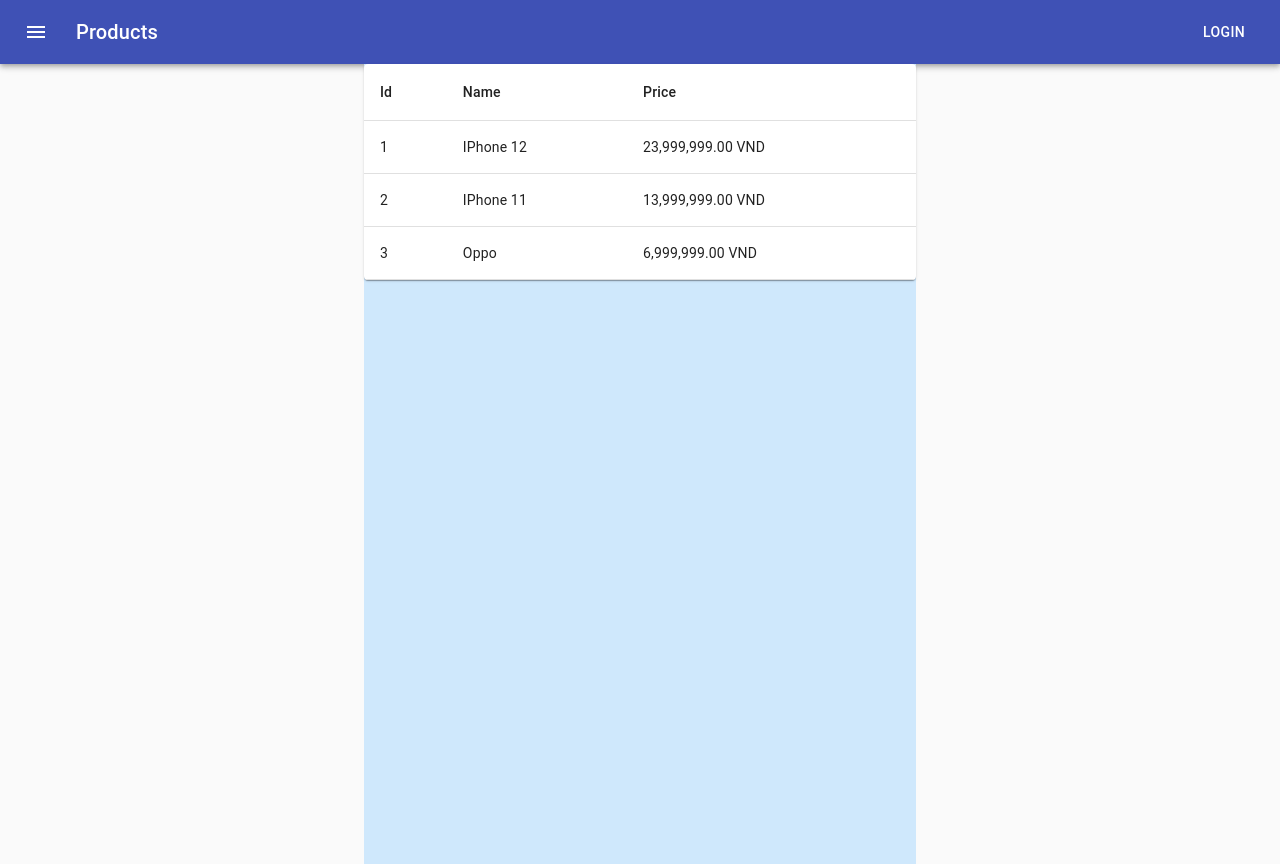
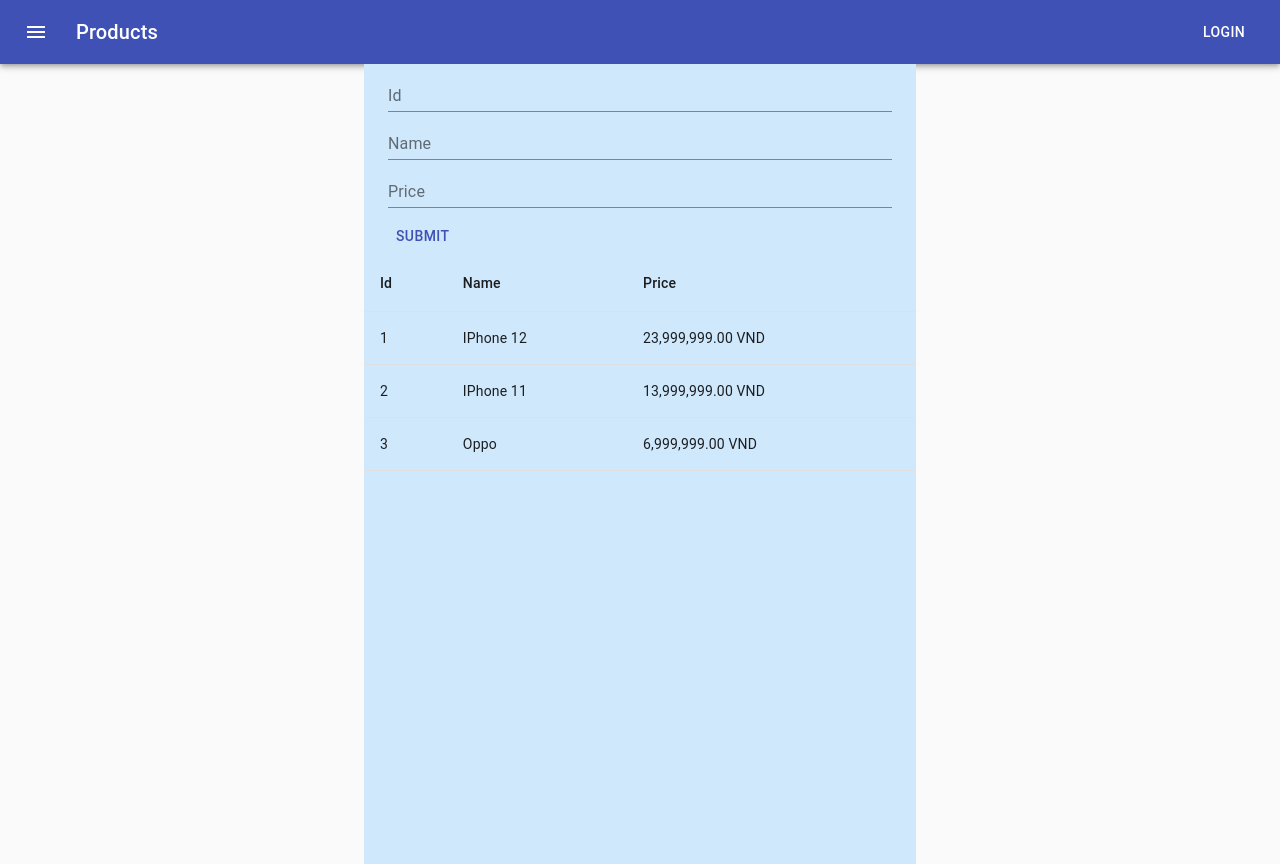
Before and after one commit to TienNH21/sp21_web207_pt15301ud, a React (Create React App) app: page / in a window 1280 px wide. Built offline with nearby package versions, Linux system fonts and the light colour scheme.

Commit message:
Lifting State Up

```diff
--- a/src/App.css
+++ b/src/App.css
@@ -36,3 +36,7 @@
     transform: rotate(360deg);
   }
 }
+
+.mt-50 {
+  margin-top: 50px !important;
+}
--- a/src/App.js
+++ b/src/App.js
@@ -4,6 +4,8 @@
 import Container from '@material-ui/core/Container';
 import Typography from '@material-ui/core/Typography';
 import ListProduct from './components/products/ListProduct';
+import CreateProduct from './components/products/CreateProduct';
+import Grid from '@material-ui/core/Grid';
 import { useState } from 'react';
 
 function App() {
@@ -28,6 +30,8 @@
   const [products, setProducts] = useState(initialValue);
   // Yêu cầu: Tạo 1 component, hiển thị danh sách products
 
+  const [clickedRow, setClickedRow] = useState({});
+
   return (
     <div>
       <Navbar />
@@ -35,7 +39,16 @@
         <CssBaseline />
         <Container maxWidth="sm">
           <Typography component="div" style={{ backgroundColor: '#cfe8fc', height: '100vh' }}>
-            <ListProduct data={products}/>
+            <Grid container>
+              <Grid item>
+                <CreateProduct clickedRow={clickedRow}/>
+              </Grid>
+              <Grid item>
+              </Grid>
+            </Grid>
+            <ListProduct
+              setClickedRow={setClickedRow}
+              data={products} />
           </Typography>
         </Container>
       </div>
--- /dev/null
+++ b/src/components/products/CreateProduct.js
@@ -0,0 +1,23 @@
+import TextField from '@material-ui/core/TextField';
+import Container from '@material-ui/core/Container';
+import Button from '@material-ui/core/Button';
+
+function CreateProduct({ clickedRow }) {
+  console.log(clickedRow);
+  return (
+    <Container mb={5}>
+      <form autoComplete="off">
+        <TextField fullWidth label="Id" />
+        <TextField fullWidth label="Name" />
+        <TextField fullWidth label="Price" />
+        <Button
+          color="primary"
+          style={{ marginTop: '10px' }}>
+          Submit
+        </Button>
+      </form>
+    </Container>
+  );
+}
+
+export default CreateProduct;
--- a/src/components/products/ListProduct.js
+++ b/src/components/products/ListProduct.js
@@ -5,10 +5,14 @@
 import TableHead from '@material-ui/core/TableHead';
 import TableRow from '@material-ui/core/TableRow';
 import Paper from '@material-ui/core/Paper';
+import Container from '@material-ui/core/Container';
 
-function ListProduct({ data }) {
+function ListProduct({ data, setClickedRow }) {
+  const tblOnClickHandler = function (event, value) {
+    setClickedRow(value);
+  }
+
   return (
-    <TableContainer component={Paper}>
     <Table>
       <TableHead>
         <TableRow>
@@ -21,7 +25,11 @@
         {
           data.map(function (value, index) {
             return (
-                <TableRow key={index}>
+              <TableRow
+                onClick={
+                  (event) => tblOnClickHandler(event, value)
+                }
+                key={index}>
                 <TableCell>{value.id}</TableCell>
                 <TableCell>{value.name}</TableCell>
                 <TableCell>{value.price}</TableCell>
@@ -31,7 +39,6 @@
         }
       </TableBody>
     </Table>
-    </TableContainer>
   );
 }
 
```
Also changed, not shown: 1 other file (tests, documents, lock files or other folders). Lines whose indentation alone changed are shown as unchanged.
